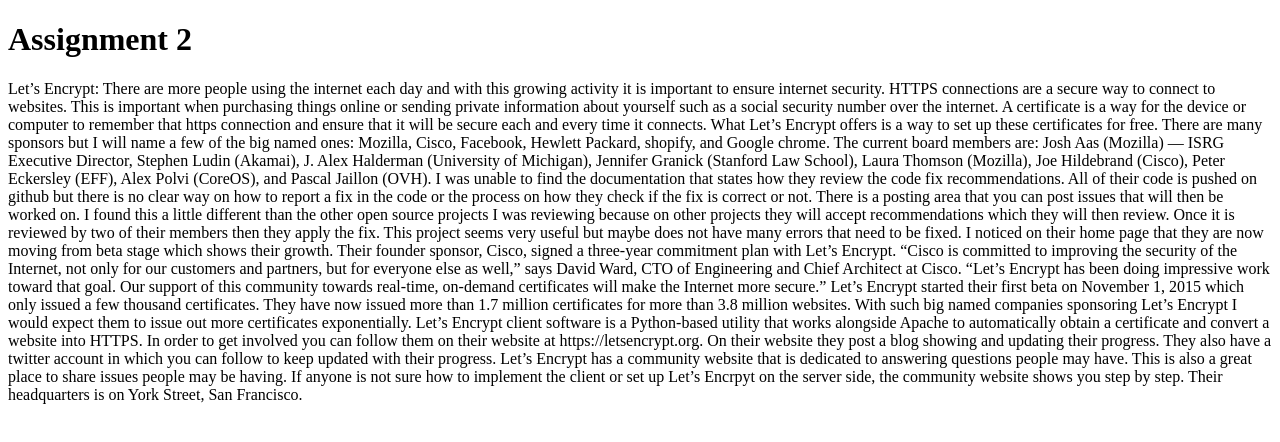
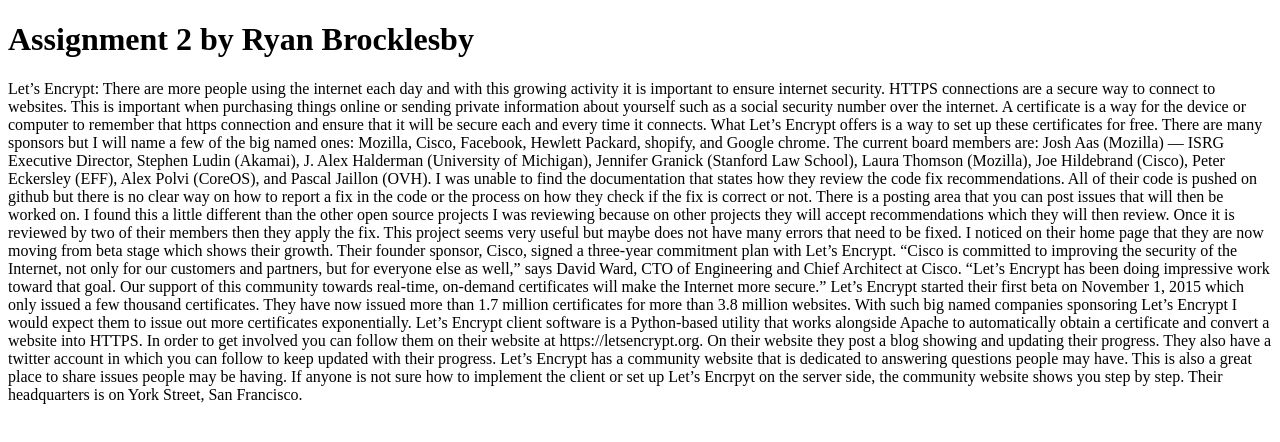
Before and after one commit to ryanbrocklesby/ryanbrocklesby.github.io, a plain HTML site: page index.html in a window 1280 px wide. Drawn offline with Linux system fonts and the light colour scheme.

Commit message:
updated index.html

```diff
--- a/index.html
+++ b/index.html
@@ -2,7 +2,7 @@
 <html>
 <head>
 <h1>
-    Assignment 2
+    Assignment 2 by Ryan Brocklesby
 </h1>
 </head>
 <body>
```
